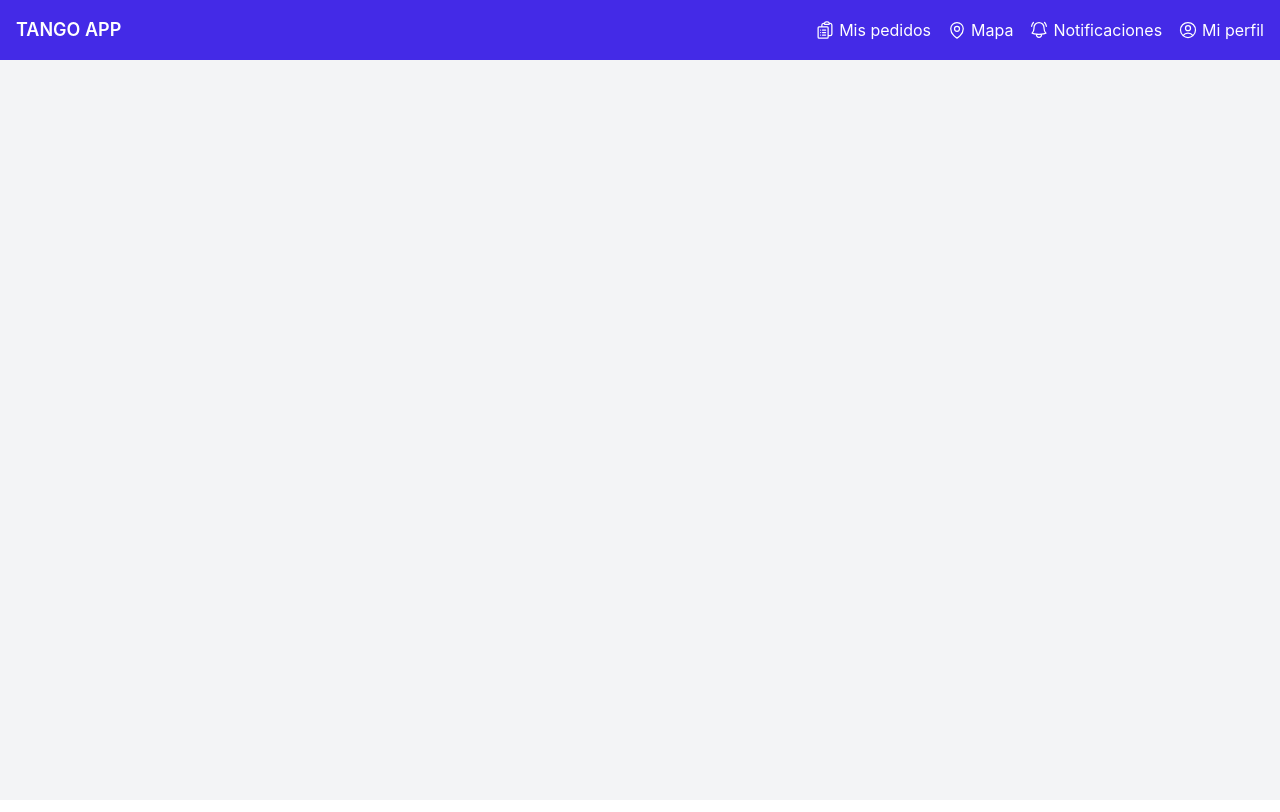
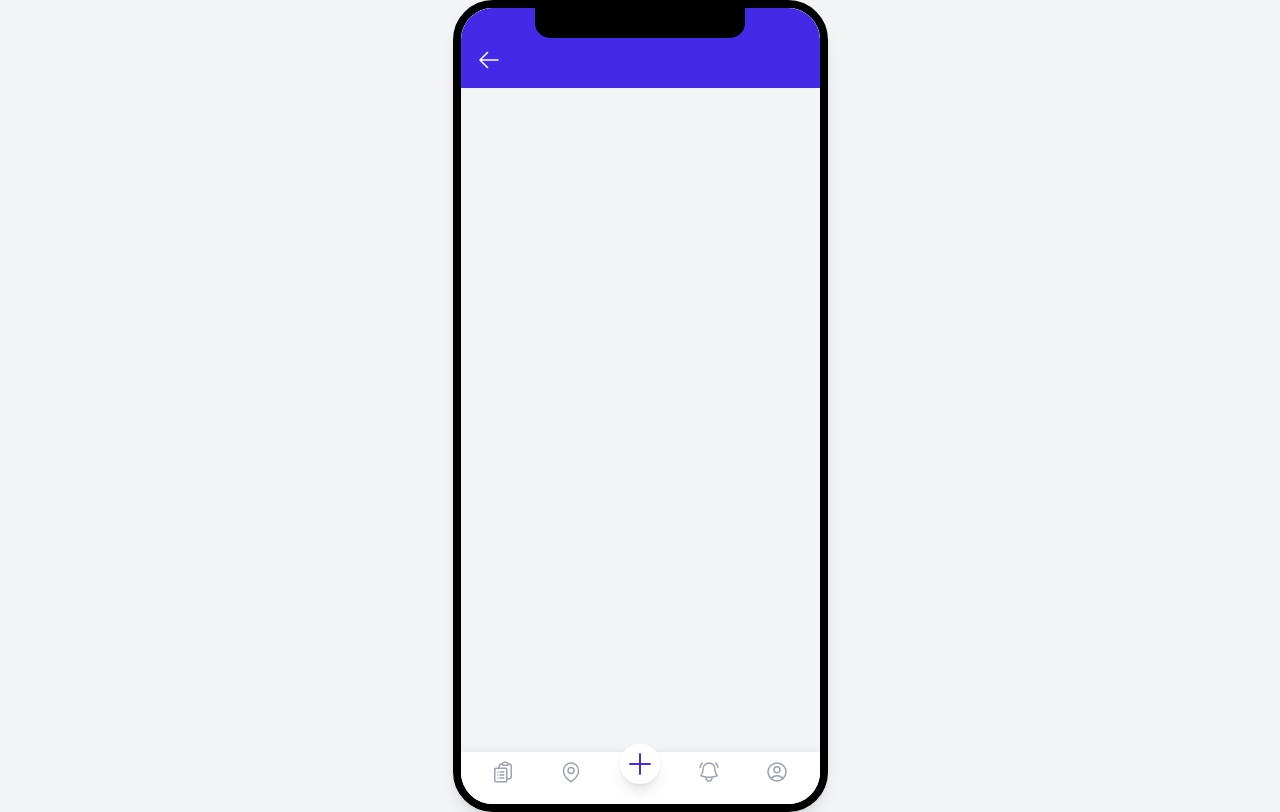
Before and after one commit to IsaR0d/ISW_G11_4K1_2024, a React (Create React App) app in the folder Practico/Trabajos Practicos/TP6/aceptar-cotizacion/: page /error in a window 1280 px wide. Built offline with nearby package versions, Linux system fonts and the light colour scheme.

Commit message:
Agregué un marquito de un teléfono

```diff
--- a/Practico/Trabajos Practicos/TP6/aceptar-cotizacion/apis/pedidos.json
+++ b/Practico/Trabajos Practicos/TP6/aceptar-cotizacion/apis/pedidos.json
@@ -116,6 +116,7 @@
     "retiro_fecha": "Junio 1, 2024",
     "estado": "Pendiente",
     "entrega_direccion": "Calle Verdadera 456, Tucumán",
+    "entrega_fecha": "Junio 10, 2024",
     "precio": null,
     "meotodo_pago": null,
     "transportista": null,
--- a/Practico/Trabajos Practicos/TP6/aceptar-cotizacion/src/App.js
+++ b/Practico/Trabajos Practicos/TP6/aceptar-cotizacion/src/App.js
@@ -1,14 +1,17 @@
 import React from 'react';
-import { BrowserRouter as Router, Routes, Route, useParams, Navigate } from 'react-router-dom';
+import { BrowserRouter as Router, Routes, Route } from 'react-router-dom';
 import DetallesCotizacion from './pages/DetallesCotizacion';
 import MetodoPago from './pages/MetodoPago';
 import Tarjeta from './pages/Tarjeta';
 import Confirmacion from './pages/Confirmacion';
 import Error from './pages/Error';
+import PhoneFrame from './components/PhoneFrame';
 
 const App = () => {
   return (
     <Router>
+      <div className="hidden lg:block">
+        <PhoneFrame>
           <Routes>
             <Route path="/pedido/:idPedido/cotizacion/:idCotizacion" element={<DetallesCotizacion />} />
             <Route path="/metodo-pago" element={<MetodoPago />} />
@@ -16,6 +19,17 @@ const App = () => {
             <Route path="/confirmacion" element={<Confirmacion />} />
             <Route path="/error" element={<Error />} />
           </Routes>
+        </PhoneFrame>
+      </div>
+      <div className="lg:hidden">
+        <Routes>
+          <Route path="/pedido/:idPedido/cotizacion/:idCotizacion" element={<DetallesCotizacion />} />
+          <Route path="/metodo-pago" element={<MetodoPago />} />
+          <Route path="/tarjeta" element={<Tarjeta />} />
+          <Route path="/confirmacion" element={<Confirmacion />} />
+          <Route path="/error" element={<Error />} />
+        </Routes>
+      </div>
     </Router>
   );
 };
--- a/Practico/Trabajos Practicos/TP6/aceptar-cotizacion/src/components/Chip.jsx
+++ b/Practico/Trabajos Practicos/TP6/aceptar-cotizacion/src/components/Chip.jsx
@@ -2,7 +2,7 @@ import React from 'react';
 
 const Chip = ({ texto }) => {
     return (
-        <div className="bg-accentLight text-accentDark text-xs font-semibold px-3 py-1 rounded-full mr-2 flex items-center justify-center">
+        <div className="bg-accentLight text-accentDark text-xs font-semibold px-3 py-1 rounded mr-2 flex items-center justify-center">
             {texto}
         </div>
     );
--- a/Practico/Trabajos Practicos/TP6/aceptar-cotizacion/src/components/Layout.jsx
+++ b/Practico/Trabajos Practicos/TP6/aceptar-cotizacion/src/components/Layout.jsx
@@ -1,3 +1,4 @@
+// Layout.jsx
 import React from 'react';
 import {
     ArrowLeftIcon,
@@ -8,78 +9,74 @@ import {
     PlusIcon,
 } from '@heroicons/react/24/outline';
 
-const Layout = ({ children, footerType, headerType }) => {
+const Layout = ({ children, footerType, headerType, siguienteAccion }) => {
     return (
-        <div className={`flex flex-col min-h-screen bg-gray-100`}>
+        <div className="flex flex-col flex-grow h-full w-full bg-gray-100 overflow-hidden md:relative lg: fixed">
+
             {/* Header */}
             <header
-                className={`p-4 flex items-center justify-between ${
+                className={`flex items-center justify-between p-4 pt-10 ${
                 headerType === 'default' ? 'bg-primary text-white' : 'bg-transparent'
                 }`}
             >
-                {/* Botón de "Back" visible solo en mobile */}
                 <button
-                    className={`block ${headerType === 'default' ? 'text-white md:hidden' : 'text-black'}`}
+                className={`block ${headerType === 'default' ? 'text-white' : 'text-black'}`}
                 onClick={() => window.history.back()}
                 >
                 <ArrowLeftIcon className="h-6 w-6" />
                 </button>
-
-                {/* Logo y título visibles solo en web */}
-                <div className={`flex items-center space-x-2 ${headerType === 'default' ? 'md:block' : 'hidden'}`}>
-                    {/*<img src="/logo.png" alt="Logo" className="h-8 w-8" />*/}
-                    <span className="text-lg font-semibold">TANGO APP</span>
-                </div>
-
-                {/* Navbar visible solo en web cuando headerType es 'default' */}
-                {headerType === 'default' && (
-                    <nav className="space-x-4 hidden md:flex">
-                        <a href="#" className="flex items-center space-x-1">
-                            <ClipboardDocumentListIcon className="h-5 w-5" />
-                            <span>Mis pedidos</span>
-                        </a>
-                        <a href="#" className="flex items-center space-x-1">
-                            <MapPinIcon className="h-5 w-5" />
-                            <span>Mapa</span>
-                        </a>
-                        <a href="#" className="flex items-center space-x-1">
-                            <BellAlertIcon className="h-5 w-5" />
-                            <span>Notificaciones</span>
-                        </a>
-                        <a href="#" className="flex items-center space-x-1">
-                            <UserCircleIcon className="h-5 w-5" />
-                            <span>Mi perfil</span>
-                        </a>
-                    </nav>
-                )}
             </header>
 
             {/* Contenido principal */}
-            <main className="flex-grow p-4">{children}</main>
+            <main className="flex-grow h-full w-full overflow-auto">{children}</main>
 
-            {/* Footer dinámico */}
+            {/* Footer */}
             {footerType === 'default' && (
-                <footer className="bg-white p-2 fixed bottom-0 left-0 right-0 flex justify-around md:hidden pb-5"
+                <footer
+                    className={`bg-white p-2 flex justify-around pb-5 ${
+                        footerType === 'default' ? 'fixed bottom-0 left-0 right-0' : ''
+                    } ${
+                        'md:static md:flex md:justify-between'
+                    }`}
                     style={{ boxShadow: '0 -2px 8px rgba(0, 0, 0, 0.05)' }}
                 >
                 <button className="flex flex-col items-center text-gray-400 w-1/5">
                     <ClipboardDocumentListIcon className="h-6 w-6" />
-
                 </button>
                 <button className="flex flex-col items-center text-gray-400 w-1/5">
                     <MapPinIcon className="h-6 w-6" />
-
                 </button>
                 <button className="flex flex-col items-center text-primary w-1/5">
                     <PlusIcon className="h-10 w-10 bg-white rounded-full -mt-4 border-4 border-white shadow-lg" />
                 </button>
                 <button className="flex flex-col items-center text-gray-400 w-1/5">
                     <BellAlertIcon className="h-6 w-6" />
-
                 </button>
                 <button className="flex flex-col items-center text-gray-400 w-1/5">
                     <UserCircleIcon className="h-6 w-6" />
+                </button>
+                </footer>
+            )}
 
+            {footerType === "simple" && (
+                <footer className={`bg-white p-2 flex justify-between pb-4 ${
+                    footerType === 'simple' ? 'fixed bottom-0 left-0 right-0' : ''
+                } ${
+                    'md:static'
+                }`}
+                style={{ boxShadow: '0 -2px 8px rgba(0, 0, 0, 0.05)' }}
+                >
+                    <button
+                        className="text-gray-500 ml-4 font-semibold"
+                        onClick={() => window.history.back()}
+                    >
+                        Anterior
+                    </button>
+                    <button
+                        className="text-primary mr-4 font-semibold"
+                        onClick={siguienteAccion}
+                    >
+                        Siguiente
                     </button>
                 </footer>
             )}
--- a/Practico/Trabajos Practicos/TP6/aceptar-cotizacion/src/components/Modal.jsx
+++ b/Practico/Trabajos Practicos/TP6/aceptar-cotizacion/src/components/Modal.jsx
@@ -13,14 +13,14 @@ const Modal = ({
         const imageSrc = nombreImagen === 'Success' ? '/Success.png' : '/Fail.png';
 
         return (
-            <div className="fixed inset-0 bg-black bg-opacity-50 flex items-end justify-center z-50">
+            <div className="absolute inset-0 bg-black bg-opacity-50 flex items-end justify-center z-50">
                 <div className="bg-white rounded-lg w-80 p-6 relative shadow-lg mb-10">
                     <img src={imageSrc} alt={nombreImagen} className="w-40 h-40 mx-auto mb-4" />
                     <h2 className="text-black text-center text-lg font-semibold mt-10 mb-4">{titulo}</h2>
                     <p className="text-gray-500 text-center text-sm mb-2">{descripcion}</p>
                     <button
                         onClick={accionBotonPrincipal}
-                    className="bg-blue-600 text-white py-2 w-full text-sm font-semibold rounded-lg mt-7 mb-2 hover:bg-blue-700 transition"
+                        className="bg-primary text-white py-2 w-full text-sm font-semibold rounded-lg mt-7 mb-2 hover:bg-primaryLight transition"
                     >
                         {textoBotonPrincipal}
                     </button>
--- /dev/null
+++ b/Practico/Trabajos Practicos/TP6/aceptar-cotizacion/src/components/PhoneFrame.jsx
@@ -0,0 +1,18 @@
+import React from 'react';
+
+const PhoneFrame = ({ children }) => {
+    return (
+        <div className="flex justify-center items-center min-h-screen bg-gray-100">
+            <div className="relative w-[375px] h-[812px] bg-white border-8 border-black rounded-[40px] shadow-lg overflow-hidden">
+                {/* Notch */}
+                <div className="absolute top-0 left-1/2 transform -translate-x-1/2 w-[210px] h-[30px] bg-black rounded-b-[15px] z-10"></div>
+                {/* Contenedor*/}
+                <div className="w-full h-full overflow-auto">
+                    {children}
+                </div>
+            </div>
+        </div>
+    );
+};
+
+export default PhoneFrame;
--- a/Practico/Trabajos Practicos/TP6/aceptar-cotizacion/src/index.js
+++ b/Practico/Trabajos Practicos/TP6/aceptar-cotizacion/src/index.js
@@ -11,7 +11,4 @@ root.render(
   </React.StrictMode>
 );
 
-// If you want to start measuring performance in your app, pass a function
-// to log results (for example: reportWebVitals(console.log))
-// or send to an analytics endpoint. Learn more: https://bit.ly/CRA-vitals
 reportWebVitals();
--- a/Practico/Trabajos Practicos/TP6/aceptar-cotizacion/src/pages/Confirmacion.jsx
+++ b/Practico/Trabajos Practicos/TP6/aceptar-cotizacion/src/pages/Confirmacion.jsx
@@ -76,10 +76,10 @@ const Confirmacion = () => {
     };
 
     return (
-        <div className='min-h-screen bg-white'>
+        <div className='flex flex-col h-full bg-white overflow-hidden'>
             <div className="bg-primary text-white">
                 {/* Header */}
-                <header className="flex items-center p-4">
+                <header className="flex items-center p-4 pt-10">
                     <button
                         className="text-white"
                         onClick={() => window.history.back()}
```
Also changed, not shown: Practico/Trabajos Practicos/TP6/aceptar-cotizacion/src/pages/DetallesCotizacion.jsx (+4 -4 lines), Practico/Trabajos Practicos/TP6/aceptar-cotizacion/src/pages/MetodoPago.jsx (+1 -8 lines), Practico/Trabajos Practicos/TP6/aceptar-cotizacion/src/pages/Tarjeta.jsx (+1 -19 lines). Lines whose indentation alone changed are shown as unchanged.
